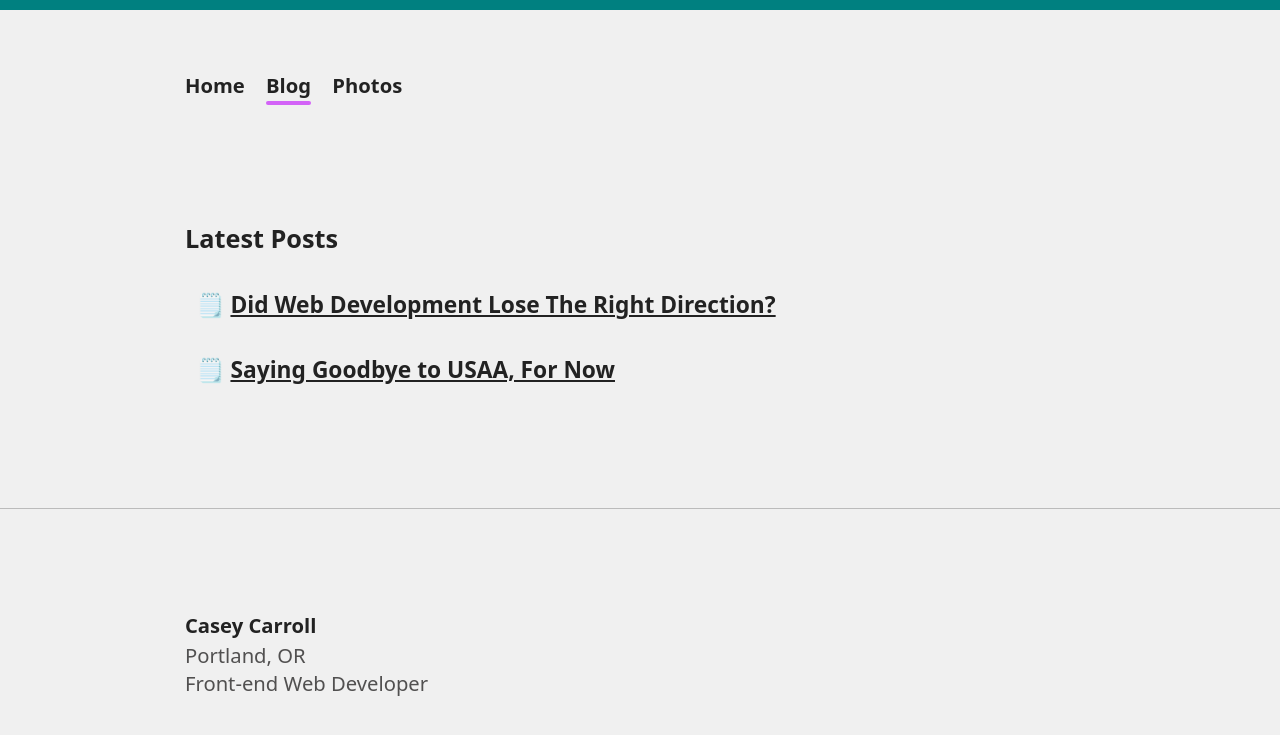
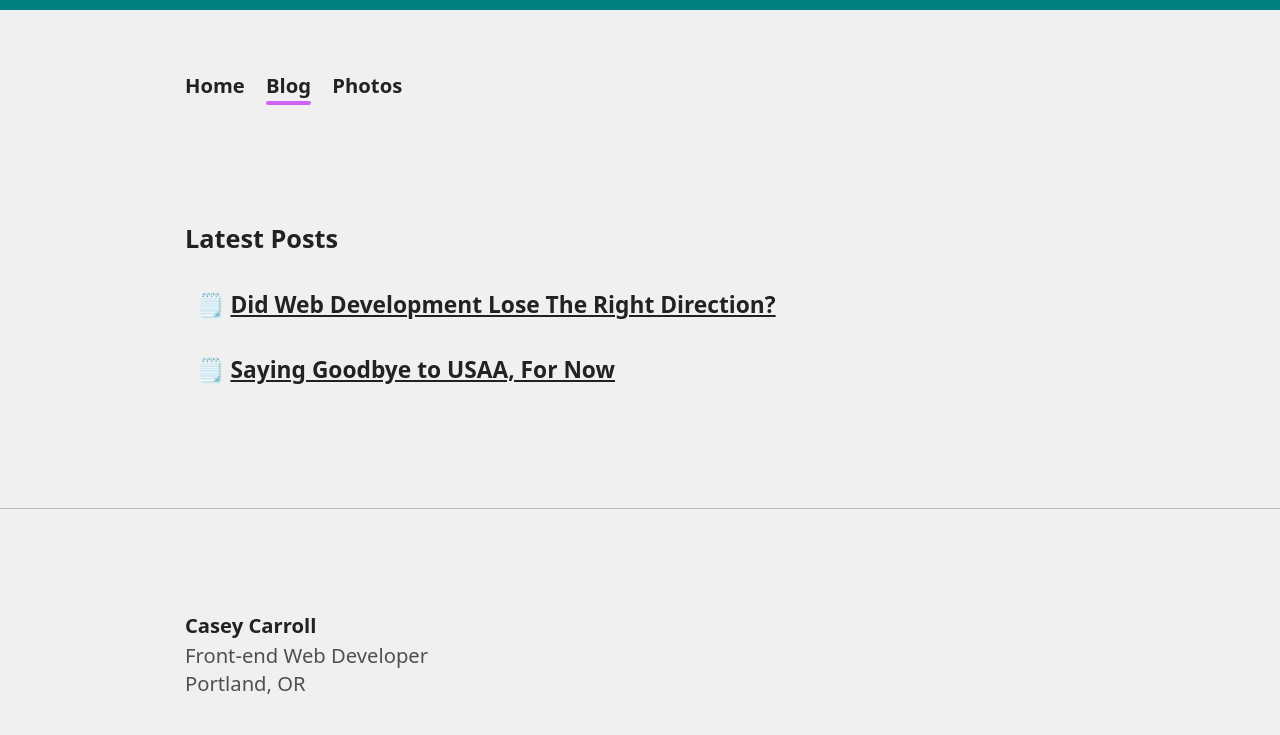
Before and after one commit to caseycarroll/caseycarroll.github.io, a Jekyll site: the page built from blog.html, in a window 1280 px wide. Shown: the top 735 px of the page. Built offline with Jekyll 4.4.1, drawn with Linux system fonts in a browser that asks for light colours; part of the change alters nothing that is shown.

```diff
--- a/_includes/footer.html
+++ b/_includes/footer.html
@@ -4,8 +4,8 @@
             Casey Carroll
         </div>
         <div class="secondary-text">
+            <p>Front-end Web Developer</p>
             <p>Portland, OR</p>
-            <p>Front-end Web Developer</p>
         </div>
     </div>
 </footer>
```
